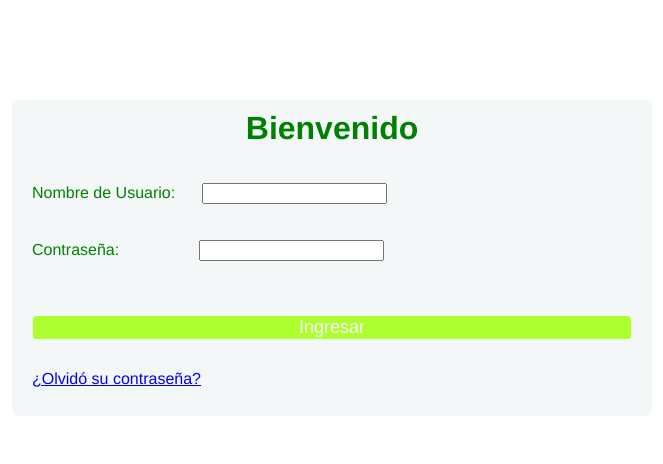
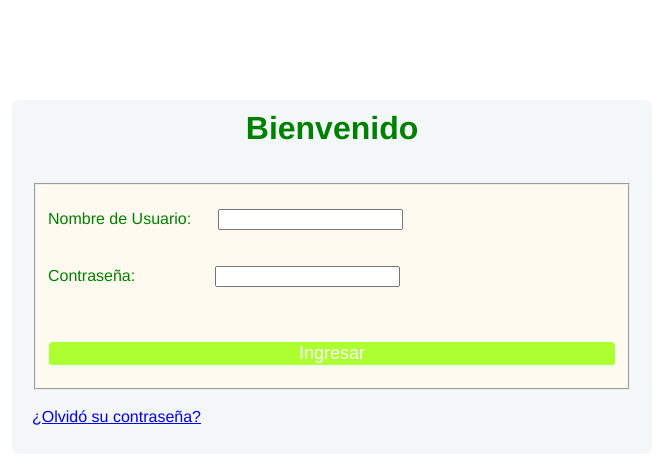
Before and after one commit to Denisc1n/Ejercicios-ProgramacionIII, a PHP site: page /proyectoDos.html in a window 1280 px wide. Shown: the top 464 px of the page, without its empty margins (308-971 px from the left). Run offline with PHP 8.4, Linux system fonts and the light colour scheme.

Commit message:
Cambios generales.
Agregue codigo para que cuando se "complete" la planilla vuelva al inicio.

```diff
--- a/Proyecto Dos/estiloProyectoDos.css
+++ b/Proyecto Dos/estiloProyectoDos.css
@@ -30,3 +30,8 @@ button {
   box-shadow: 0 -1px 0 rgba(255,255,255,0.1) inset;
   margin-bottom: 10px;
 }
+
+fieldset {
+
+	background: #FFFAF0;
+}
--- a/Proyecto Dos/proyectoDos.html
+++ b/Proyecto Dos/proyectoDos.html
@@ -7,14 +7,15 @@
 
 
   <body>
-
+  <form action="proyectoDos.html" method="post">
   <form name="formularioIngreso">
 
   <h1>Bienvenido</h1>
   <br>
   <br>
 
-
+  <fieldset>
+  <br>
   Nombre de Usuario:&nbsp;&nbsp;&nbsp;&nbsp;&nbsp;&nbsp;<input type="text"name="usuario"><br>
   <br>
   <br>Contraseña:&nbsp;&nbsp;&nbsp;&nbsp;&nbsp;&nbsp;&nbsp;&nbsp;&nbsp;&nbsp;&nbsp;&nbsp;&nbsp;&nbsp;&nbsp;&nbsp;&nbsp;&nbsp;<input type="password" name="clave">
@@ -25,6 +26,7 @@
 
   <button type="submit"name="boton"value="Ingresar">Ingresar</button>
   <br>
+  </fieldset>
   <br>
 
   <a href="proyectoDos.html">¿Olvidó su contraseña?</a>
--- a/Proyecto Uno/proyectoUno.html
+++ b/Proyecto Uno/proyectoUno.html
@@ -12,7 +12,7 @@
 </head>
     <body>
 
-      <form action="Index.html" method="post">
+      <form action="proyectoUno.html" method="post">
 
         <h1>Sign Up</h1>
 
```
